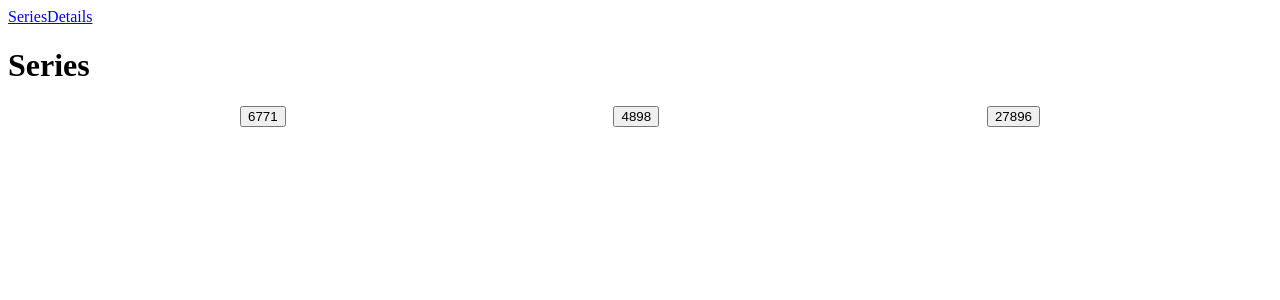
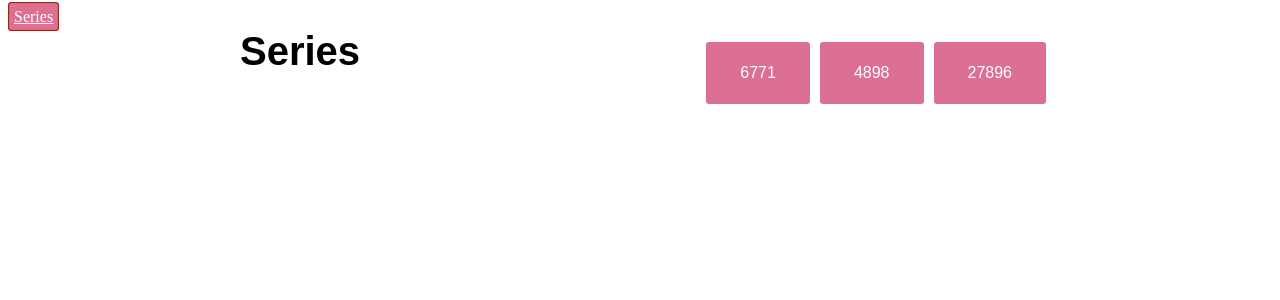
Before and after one commit to hendrikras/powerpuff, a React (Create React App) app: page / in a window 1280 px wide. Shown: the top 300 px of the page. Built offline with nearby package versions, Linux system fonts and the light colour scheme.

Commit message:
added styling

```diff
--- a/src/App.jsx
+++ b/src/App.jsx
@@ -1,15 +1,14 @@
 import React from 'react';
-import { Route, Link } from 'react-router-dom';
+import { Route } from 'react-router-dom';
 import Main from './views/Main';
 import Episodes from './views/Episodes';
 import Details from './views/Details';
-
+import { LinkElement } from './styled';
 
 const App = () => (
   <div>
     <header>
-      <Link to="/">Series</Link>
-      <Link to="/details">Details</Link>
+      <LinkElement to="/">Series</LinkElement>
     </header>
 
     <main>
--- a/src/styled/index.js
+++ b/src/styled/index.js
@@ -1,9 +1,48 @@
 import styled from 'styled-components';
+import { Link } from 'react-router-dom';
+
+export const LinkElement = styled(Link)`
+background-color: palevioletred;
+border: 1px solid #93291b;
+border-radius: 3px 3px 3px 3px;
+box-shadow: 0 0 1px #93291b inset;
+color: white;
+padding: 5px;
+`;
+
+export const Heading = styled.h1`
+font-family: 'Enriqueta', arial, serif;
+line-height: 1.25; margin: 0 0 10px;
+font-size: 40px;
+font-weight: bold;
+@media (min-width: 320px) and (max-width: 780px) {
+  font-size: 30px;
+}
+`;
+
+
+export const Paragraph = styled.span`
+color: #333333;
+font-family: "Helvetica Neue",Arial,sans-serif;
+font-size: 16px;
+font-weight: 300;
+line-height: 1.5625;
+margin-bottom: 15px
+
+ @media (min-width: 320px) and (max-width: 780px) {
+ font-size: 13px;
+  font-weight: 200;
+ }
+`;
 
 export const Column = styled.div`
   display: flex;
   flex-direction: column;
   align-items: center;
+`;
+
+export const Image = styled.img`
+  margin: 15px;
 `;
 
 export const Grid = styled.div`
--- a/src/views/Details.jsx
+++ b/src/views/Details.jsx
@@ -6,7 +6,9 @@ import ReactHtmlParser from 'react-html-parser';
 import { bindActionCreators } from 'redux';
 import { connect } from 'react-redux';
 import { fetchEpisodes } from '../stores/modules/series';
-import { Button, Grid, GridItem } from '../styled';
+import {
+  Button, Grid, GridItem, Image, Row, Column, Heading, Paragraph,
+} from '../styled';
 
 const Details = ({
   show: {
@@ -14,22 +16,30 @@ const Details = ({
     name,
     summary = 'pending',
     image: {
-      medium = 'http://www.hutterites.org/wp-content/uploads/2012/03/placeholder.jpg',
+      medium = 'http://placehold.it/210x295',
     } = {},
   },
-  episodeList,
+  episodeList = [],
   fetchEpisodes: fetch,
 }) => (
   <>
-    <div>
-      <img alt="cover" src={medium} />
-      <h1>
+    <Row>
+      <Column>
+        <Image alt="cover" src={medium} />
+      </Column>
+      <Column>
+        <Heading>
           { name }
-      </h1>
+        </Heading>
+        <Paragraph>
           { ReactHtmlParser(summary) }
-    </div>
+        </Paragraph>
+      </Column>
+    </Row>
+    <Row>
+      <Column>
         <Grid>
-      { episodeList.map(episode => (
+          {episodeList.length > 0 && episodeList.map(episode => (
             <GridItem key={episode.id}>
               <Button primary>{ episode.name }</Button>
             </GridItem>
@@ -39,7 +49,8 @@ const Details = ({
       episodeList.length === 0
     && (<Button onClick={() => fetch(id)}>Show episodes</Button>)
     }
-
+      </Column>
+    </Row>
   </>
 );
 
--- a/src/views/Main.jsx
+++ b/src/views/Main.jsx
@@ -5,7 +5,7 @@ import { push } from 'connected-react-router';
 import { bindActionCreators } from 'redux';
 import { connect } from 'react-redux';
 import { fetchShow } from '../stores/modules/series';
-import { Column, Row } from '../styled';
+import { Button, Column, Row, Heading, Grid, GridItem } from '../styled';
 
 const navigateDetails = (id, fetch, changePage) => {
   fetch(id);
@@ -15,19 +15,22 @@ const navigateDetails = (id, fetch, changePage) => {
 const Main = ({
   fetchShow: fetch, changePage, ids,
 }) => (
-  <div>
-    <h1>Series</h1>
-
-    <Row>
-      { ids.map(id => (
-        <Column key={id}>
-          <button type="button" onClick={() => navigateDetails(id, fetch, changePage)}>
-            {id}
-          </button>
-        </Column>
-      ))}
-    </Row>
-  </div>
+  <Row>
+    <Column>
+      <Heading>Series</Heading>
+    </Column>
+    <Column>
+      <Grid>
+        { ids.map(id => (
+          <GridItem key={id}>
+            <Button primary type="button" onClick={() => navigateDetails(id, fetch, changePage)}>
+              {id}
+            </Button>
+          </GridItem>
+        ))}
+      </Grid>
+    </Column>
+  </Row>
 );
 
 
```
Lines whose indentation alone changed are shown as unchanged.
